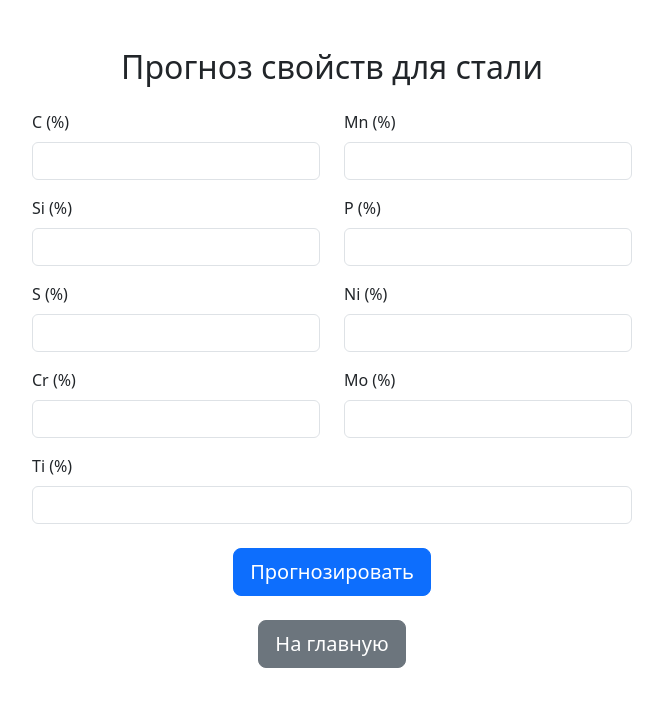
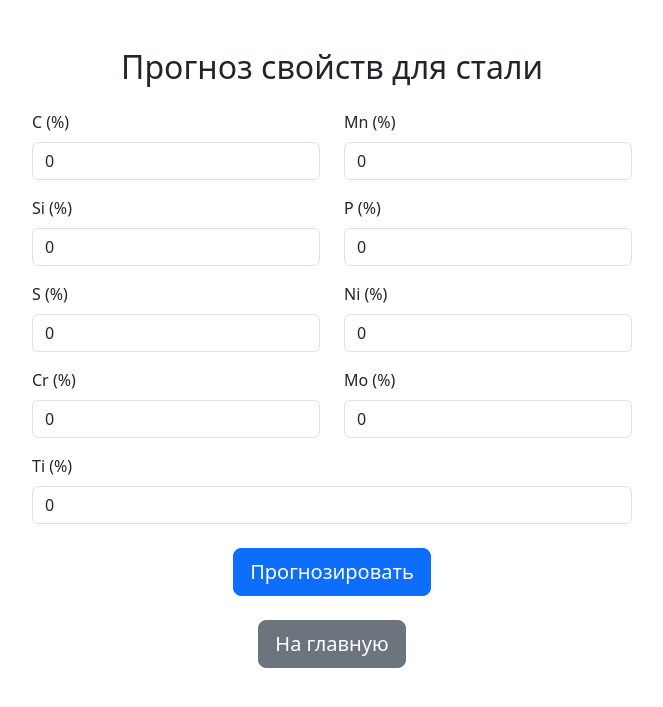
Before and after one commit to VladislavLavrov/423901_devops_SvintsovIlya, a Django app: page /predict/1/ in a window 1280 px wide. Shown: the top 707 px of the page, without its empty margins (308-971 px from the left). Run offline with Django 5.2, Linux system fonts and the light colour scheme.

Commit message:
1.6 Значения всех элементов по умолчанию 0. Обработка ошибок при сумме элементов 0% и >100%

```diff
--- a/steel_predict_project/steel_predictor/templates/steel_predictor/predict.html
+++ b/steel_predict_project/steel_predictor/templates/steel_predictor/predict.html
@@ -4,56 +4,75 @@
     <meta charset="UTF-8">
     <title>Прогноз свойств для {{ steel_name }}</title>
     <link href="https://cdn.jsdelivr.net/npm/bootstrap@5.3.2/dist/css/bootstrap.min.css" rel="stylesheet">
+    <script>
+        function validateSum() {
+            const fields = ['C','Mn','Si','P','S','Ni','Cr','Mo','Ti'];
+            let sum = 0;
+            fields.forEach(f => {
+                const val = parseFloat(document.querySelector(`[name=${f}]`).value) || 0;
+                sum += val;
+            });
+            if (sum > 100) {
+                alert('Сумма всех элементов не может превышать 100%');
+                return false;
+            }
+            if (sum == 0) {
+                alert('Сумма всех элементов должна быть больше 0%');
+                return false;
+            }
+            return true;
+        }
+    </script>
 </head>
 <body>
 <div class="container mt-5">
     <h2 class="text-center mb-4">Прогноз свойств для {{ steel_name }}</h2>
-    <form method="POST" class="mx-auto" style="max-width: 600px;">
+    <form method="POST" class="mx-auto" style="max-width: 600px;" onsubmit="return validateSum()">
         {% csrf_token %}
         <div class="row mb-3">
             <div class="col">
                 <label for="C" class="form-label">C (%)</label>
-                <input type="number" step="0.01" name="C" class="form-control" required value="{{ initial_data.C|default:'' }}">
+                <input type="number" step="0.01" name="C" class="form-control" required value="{{ initial_data.C|default:0 }}">
             </div>
             <div class="col">
                 <label for="Mn" class="form-label">Mn (%)</label>
-                <input type="number" step="0.01" name="Mn" class="form-control" required value="{{ initial_data.Mn|default:'' }}">
+                <input type="number" step="0.01" name="Mn" class="form-control" required value="{{ initial_data.Mn|default:0 }}">
             </div>
         </div>
         <div class="row mb-3">
             <div class="col">
                 <label for="Si" class="form-label">Si (%)</label>
-                <input type="number" step="0.01" name="Si" class="form-control" required value="{{ initial_data.Si|default:'' }}">
+                <input type="number" step="0.01" name="Si" class="form-control" required value="{{ initial_data.Si|default:0 }}">
             </div>
             <div class="col">
                 <label for="P" class="form-label">P (%)</label>
-                <input type="number" step="0.01" name="P" class="form-control" required value="{{ initial_data.P|default:'' }}">
+                <input type="number" step="0.01" name="P" class="form-control" required value="{{ initial_data.P|default:0 }}">
             </div>
         </div>
         <div class="row mb-3">
             <div class="col">
                 <label for="S" class="form-label">S (%)</label>
-                <input type="number" step="0.01" name="S" class="form-control" required value="{{ initial_data.S|default:'' }}">
+                <input type="number" step="0.01" name="S" class="form-control" required value="{{ initial_data.S|default:0 }}">
             </div>
             <div class="col">
                 <label for="Ni" class="form-label">Ni (%)</label>
-                <input type="number" step="0.01" name="Ni" class="form-control" value="{{ initial_data.Ni|default:'' }}">
+                <input type="number" step="0.01" name="Ni" class="form-control" value="{{ initial_data.Ni|default:0 }}">
             </div>
         </div>
         <div class="row mb-3">
             <div class="col">
                 <label for="Cr" class="form-label">Cr (%)</label>
-                <input type="number" step="0.01" name="Cr" class="form-control" value="{{ initial_data.Cr|default:'' }}">
+                <input type="number" step="0.01" name="Cr" class="form-control" value="{{ initial_data.Cr|default:0 }}">
             </div>
             <div class="col">
                 <label for="Mo" class="form-label">Mo (%)</label>
-                <input type="number" step="0.01" name="Mo" class="form-control" value="{{ initial_data.Mo|default:'' }}">
+                <input type="number" step="0.01" name="Mo" class="form-control" value="{{ initial_data.Mo|default:0 }}">
             </div>
         </div>
         <div class="row mb-4">
             <div class="col">
                 <label for="Ti" class="form-label">Ti (%)</label>
-                <input type="number" step="0.01" name="Ti" class="form-control" value="{{ initial_data.Ti|default:'' }}">
+                <input type="number" step="0.01" name="Ti" class="form-control" value="{{ initial_data.Ti|default:0 }}">
             </div>
         </div>
         <div class="text-center">
```
